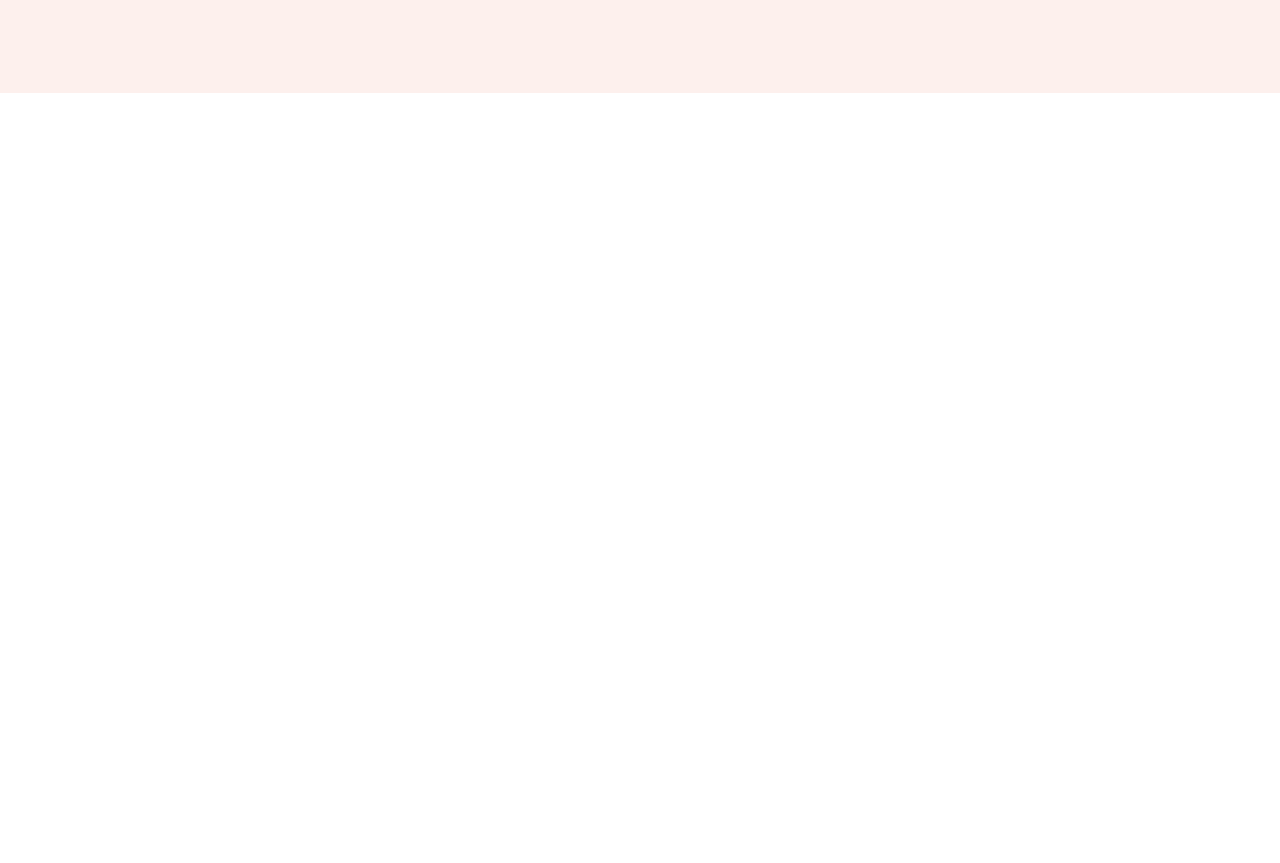
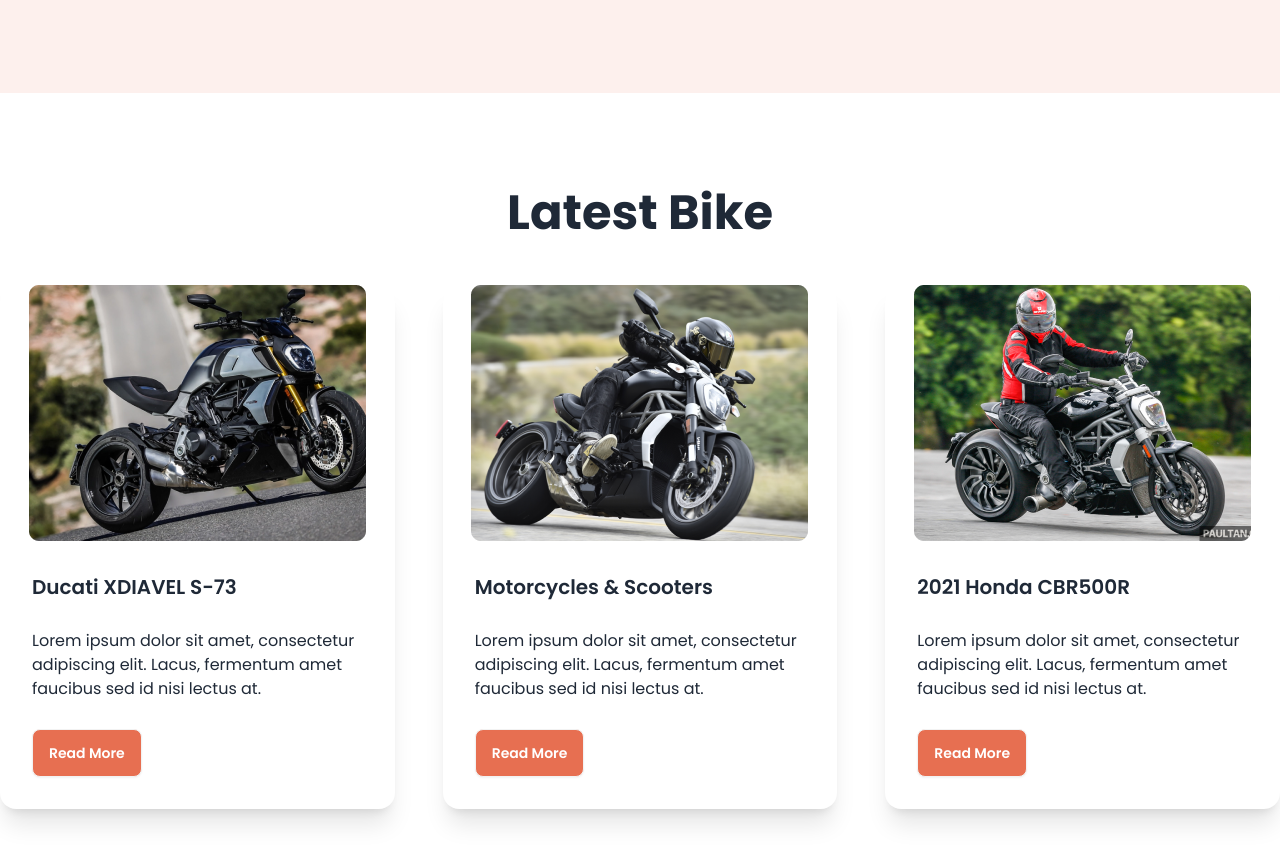
Before and after one commit to dhanasor/biker-zone-website, a plain HTML site: page index.html in a window 1280 px wide. Shown: the part 525-1388 px from the top of the page. Before the commit the page ends 800 px from the top, so only its background shows below. Drawn offline with nearby package versions, Linux system fonts and the light colour scheme.

Commit message:
latest section

```diff
--- a/index.html
+++ b/index.html
@@ -142,14 +142,72 @@
                 <a href="#slide1" class="btn btn-circle">❯</a>
               </div>
             </div>
-
-
-
-          </div>
+            </div>
      </header>
 
      <!-- main section -->
-      <main></main>
+      <main class="md:container mx-auto">
+<!-- feature bike section -->
+ <section class="my-24">
+    <h3 class="text-5xl font-bold text-center mb-12">Latest Bike</h3>
+    <!-- cards- -->
+     <div class="grid grid-cols-1 md:grid-cols-2 lg:grid-cols-3 gap-12">
+      <!-- cards--1 -->
+       <div>
+        <div class="card bg-base-100 shadow-xl">
+            <figure>
+              <img
+                src="./images/others/latest1.png"
+                alt="Shoes" />
+            </figure>
+            <div class="card-body space-y-5">
+              <h2 class="card-title">Ducati XDIAVEL S-73</h2>
+              <p>Lorem ipsum dolor sit amet, consectetur adipiscing elit. Lacus, fermentum amet faucibus sed id nisi lectus at.</p>
+              <div class="card-actions">
+                <button class="btn bg-bike-primary text-white">Read More</button>
+              </div>
+            </div>
+          </div>
+       </div>
+      <!-- cards--2 -->
+       <div>
+        <div class="card bg-base-100 shadow-xl">
+            <figure>
+              <img
+                src="./images/others/latest2.png"
+                alt="Shoes" />
+            </figure>
+            <div class="card-body space-y-5">
+              <h2 class="card-title">Motorcycles & Scooters</h2>
+              <p>Lorem ipsum dolor sit amet, consectetur adipiscing elit. Lacus, fermentum amet faucibus sed id nisi lectus at.</p>
+              <div class="card-actions">
+                <button class="btn bg-bike-primary text-white">Read More</button>
+              </div>
+            </div>
+          </div>
+       </div>
+      <!-- cards--3 -->
+       <div class="">
+        <div class="card bg-base-100 shadow-xl">
+            <figure>
+              <img
+                src="./images/others/latest3.png"
+                alt="Shoes" />
+            </figure>
+            <div class="card-body space-y-5">
+              <h2 class="card-title">2021 Honda CBR500R</h2>
+              <p>Lorem ipsum dolor sit amet, consectetur adipiscing elit. Lacus, fermentum amet faucibus sed id nisi lectus at.</p>
+              <div class="card-actions">
+                <button class="btn bg-bike-primary text-white">Read More</button>
+              </div>
+            </div>
+          </div>
+       </div>
+     </div>
+ </section>
+ <!-- latest bike section -->
+
+      </main>
       <!-- footer section -->
        <footer></footer>
 </body>
```
